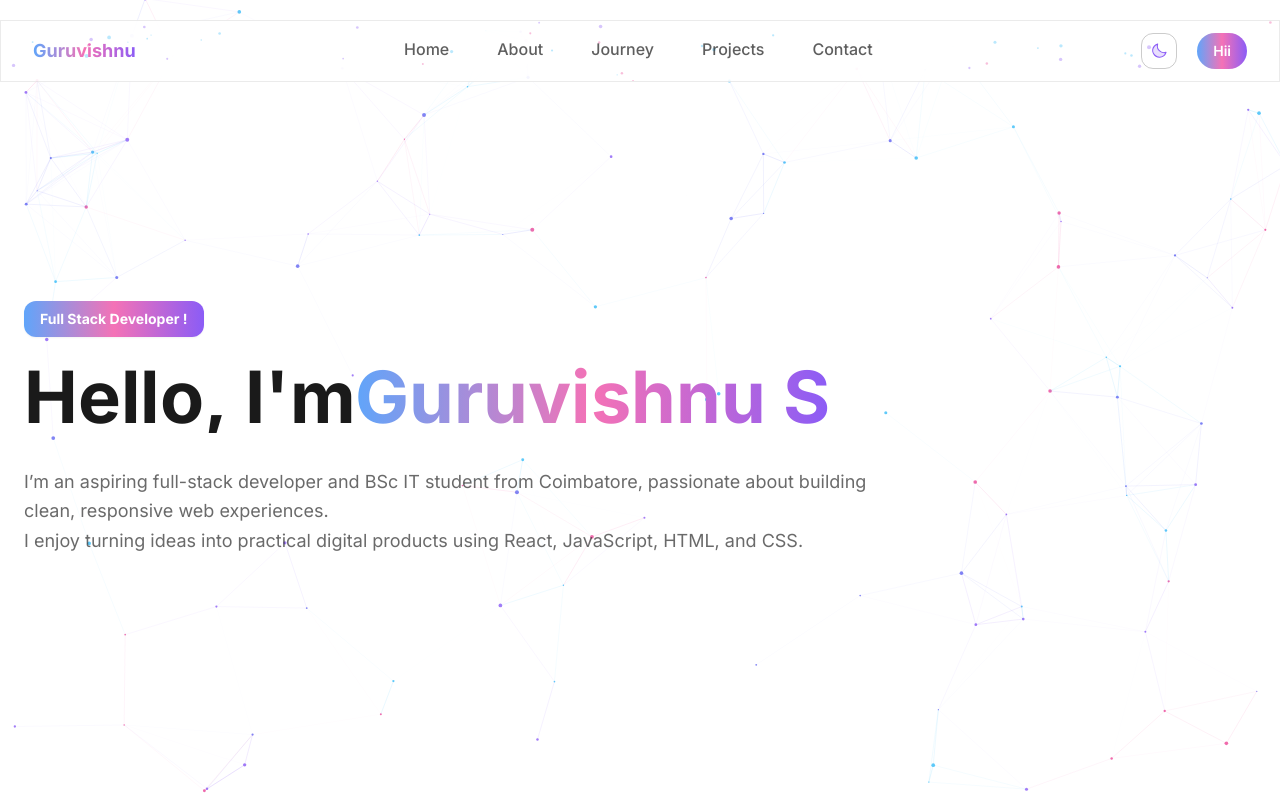
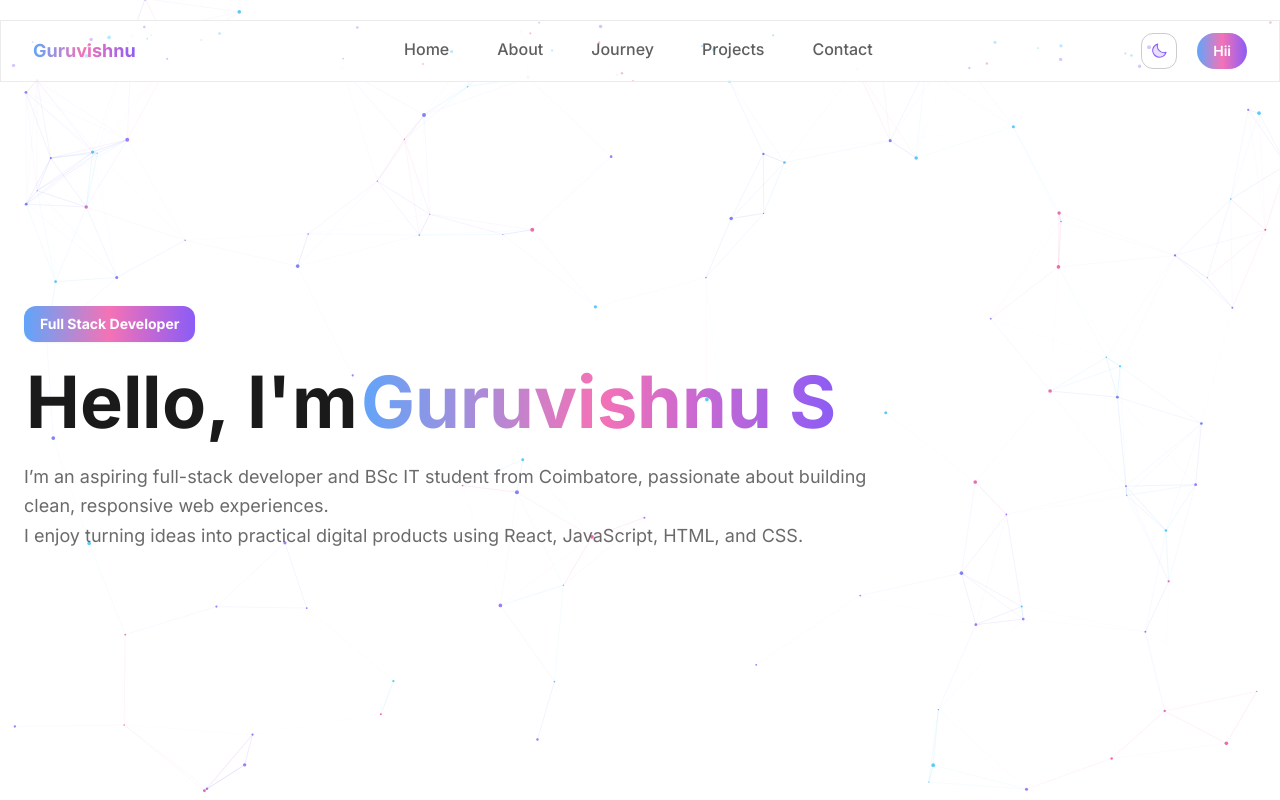
Before and after one commit to Guruvishnu444/vishnu-04, a React (Vite) app: page / in a window 1280 px wide. Shown: the top 800 px of the page. Built offline with nearby package versions, Linux system fonts and the light colour scheme.

Commit message:
Update portfolio website files

```diff
--- a/src/components/Hero.jsx
+++ b/src/components/Hero.jsx
@@ -97,9 +97,8 @@ function Hero() {
 
         <motion.div variants={itemVariants} className="mb-6">
           <span className={`inline-block px-4 py-2 text-sm font-bold text-white bg-gradient-to-r ${badgeGradient} rounded-xl shadow-sm`}>
-            Full Stack Developer !
+            Full Stack Developer
           </span>
-
         </motion.div>
 
         <motion.h1 variants={itemVariants}
@@ -122,7 +121,7 @@ function Hero() {
           <SplitText
             tag="span"
             text="Guruvishnu S"
-            className={`inline bg-gradient-to-r ${nameGradient} bg-clip-text text-transparent`}
+            className={`inline bg-gradient-to-r ${nameGradient} bg-clip-text text-transparent pl-1`}
             delay={40}
             duration={0.8}
             ease="power3.out"
--- a/src/components/SplitText.jsx
+++ b/src/components/SplitText.jsx
@@ -212,11 +212,13 @@ const SplitText = ({
   const renderTag = () => {
     const style = {
       textAlign,
-      overflow: 'hidden',
+      overflow: 'visible',
       display: 'inline-block',
       whiteSpace: 'normal',
       wordWrap: 'break-word',
-      willChange: 'transform, opacity'
+      willChange: 'transform, opacity',
+      paddingLeft: '2px',
+      paddingRight: '2px'
     };
     const classes = `split-parent ${className}`;
     const Tag = tag || 'p';
```
